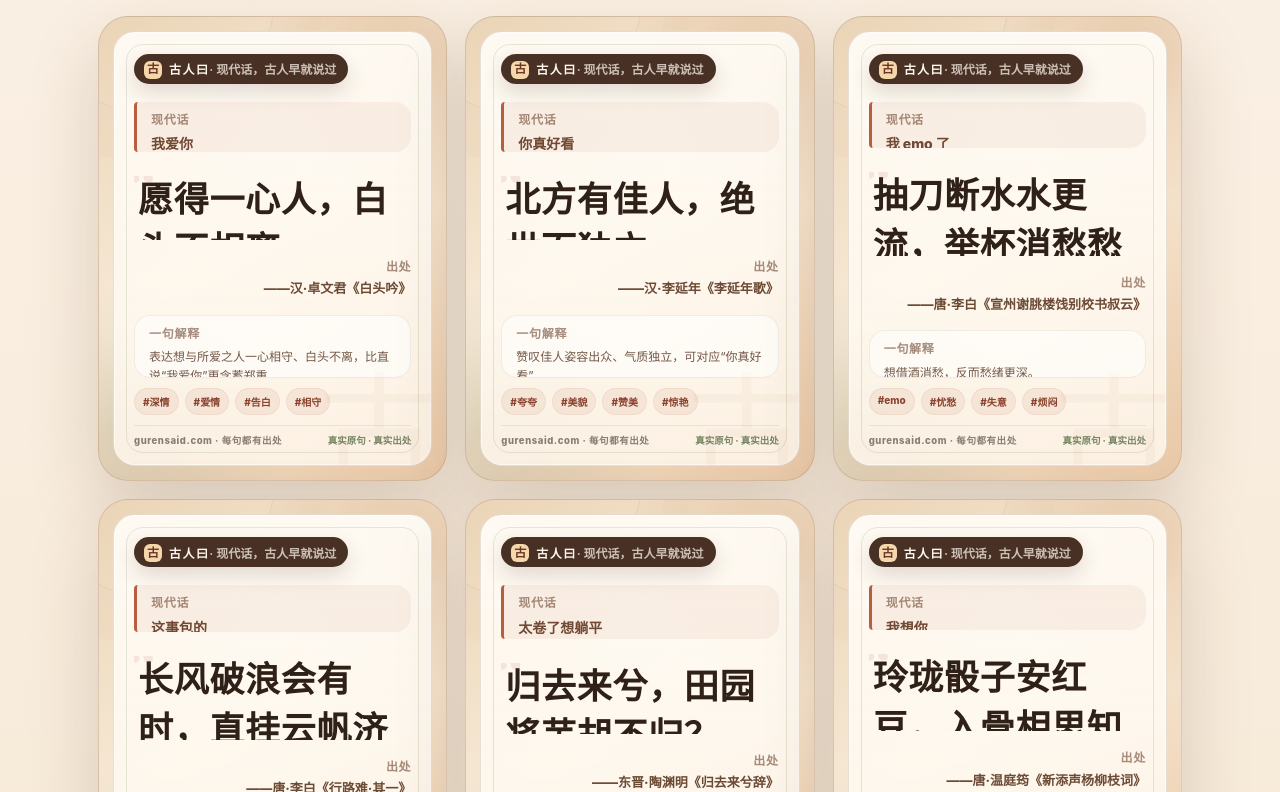
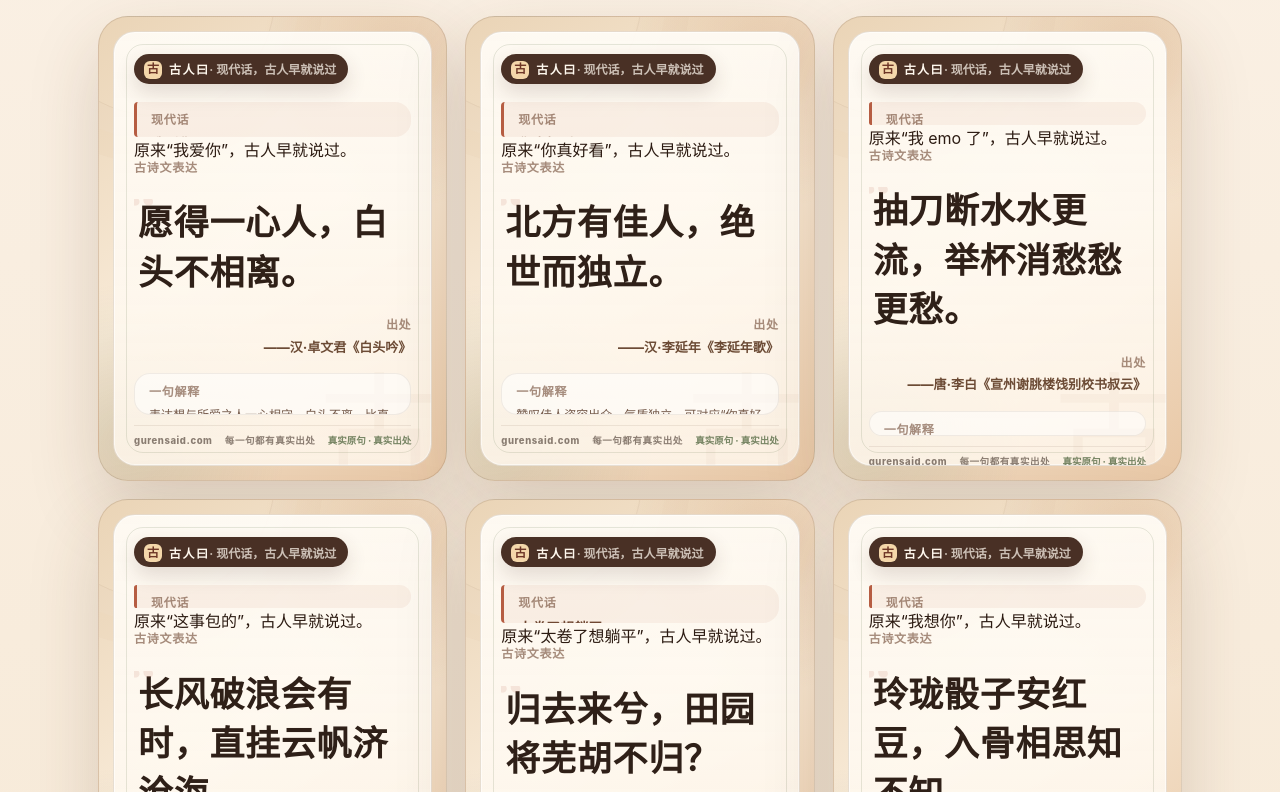
Before and after one commit to yandong2023/gu-ren-said, a Next.js app: page /hot in a window 1280 px wide. Shown: the part 1588-2380 px from the top of the page. Built offline with nearby package versions, Linux system fonts and the light colour scheme.

Commit message:
Refine share card structure and add hook copy

```diff
--- a/components/QuoteCard.tsx
+++ b/components/QuoteCard.tsx
@@ -2,7 +2,6 @@
 
 import { useEffect, useRef, useState } from "react";
 import { trackEvent } from "@/lib/analytics";
-import { getSharePersona } from "@/lib/share-persona";
 import type { SearchResult } from "@/lib/types";
 
 const SITE_URL = "https://gurensaid.com";
@@ -65,25 +64,26 @@ export default function QuoteCard({ result, query, compact = false }: Props) {
   const [previewUrl, setPreviewUrl] = useState<string | null>(null);
   const sourceText = `——${result.dynasty}·${result.author}《${result.title}》`;
   const fullSourceText = `${result.dynasty}·${result.author}《${result.title}》`;
-  const shareCopy = getSharePersona(result);
   const whyText = result.reason || result.translation;
   const explainText = result.translation || whyText;
   const modernText = query || result.modernMeanings[0] || "我 emo 了";
+  const hookText = `原来“${modernText}”，古人早就说过。`;
   const shareUrl = `${SITE_URL}${queryHref(modernText)}?utm_source=share&utm_medium=link&utm_campaign=quote_card`;
   const analyticsContext = {
     result_id: result.id,
     query_length: modernText.length
   };
   const shareText = [
-    `现代话：${modernText}`,
+    hookText,
     "",
-    "古诗文表达：",
     result.quote,
-    `出处：${fullSourceText}`,
+    fullSourceText,
     "",
     `一句解释：${explainText}`,
     "",
-    `来自：${shareUrl}`
+    "gurensaid.com",
+    "每一句都有真实出处",
+    shareUrl
   ].join("\n");
 
   useEffect(() => {
@@ -142,7 +142,7 @@ export default function QuoteCard({ result, query, compact = false }: Props) {
     setNotice(null);
 
     const title = `古人曰｜${modernText}，古文怎么说？`;
-    const text = `${modernText}\n${result.quote}\n${sourceText}`;
+    const text = `${hookText}\n${result.quote}\n${sourceText}`;
 
     try {
       if (navigator.share) {
@@ -297,12 +297,15 @@ export default function QuoteCard({ result, query, compact = false }: Props) {
         <div className="share-card-inner">
           <span className="card-kicker">古人曰</span>
           <div className="modern-line"><span className="knowledge-label">现代话</span>{modernText}</div>
-          <h3 className="quote-line">{result.quote}</h3>
+          <div className="hook-line">{hookText}</div>
+          <div className="quote-block">
+            <span className="knowledge-label">古诗文表达</span>
+            <h3 className="quote-line">{result.quote}</h3>
+          </div>
           <div className="source-line"><span className="knowledge-label">出处</span>{sourceText}</div>
           <div className="card-spacer" />
           <div className="explain-line"><span className="knowledge-label">一句解释</span>{explainText}</div>
-          <div className="tags"><span className="tag">#{shareCopy.tag}</span>{result.themes.slice(0, 3).map((tag) => <span className="tag" key={tag}>#{tag}</span>)}</div>
-          <div className="watermark">gurensaid.com · 每句都有出处</div>
+          <div className="watermark"><span>gurensaid.com</span><span>每一句都有真实出处</span></div>
         </div>
       </div>
       {!compact ? (
```
